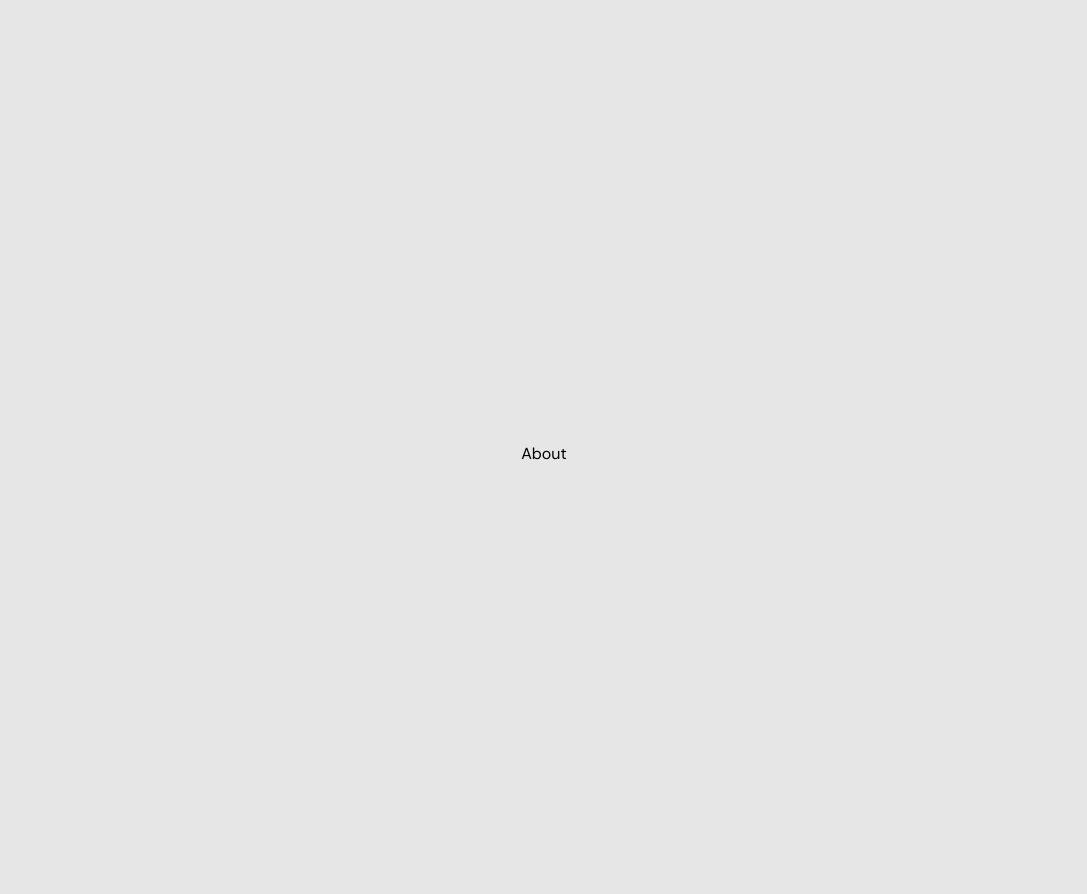
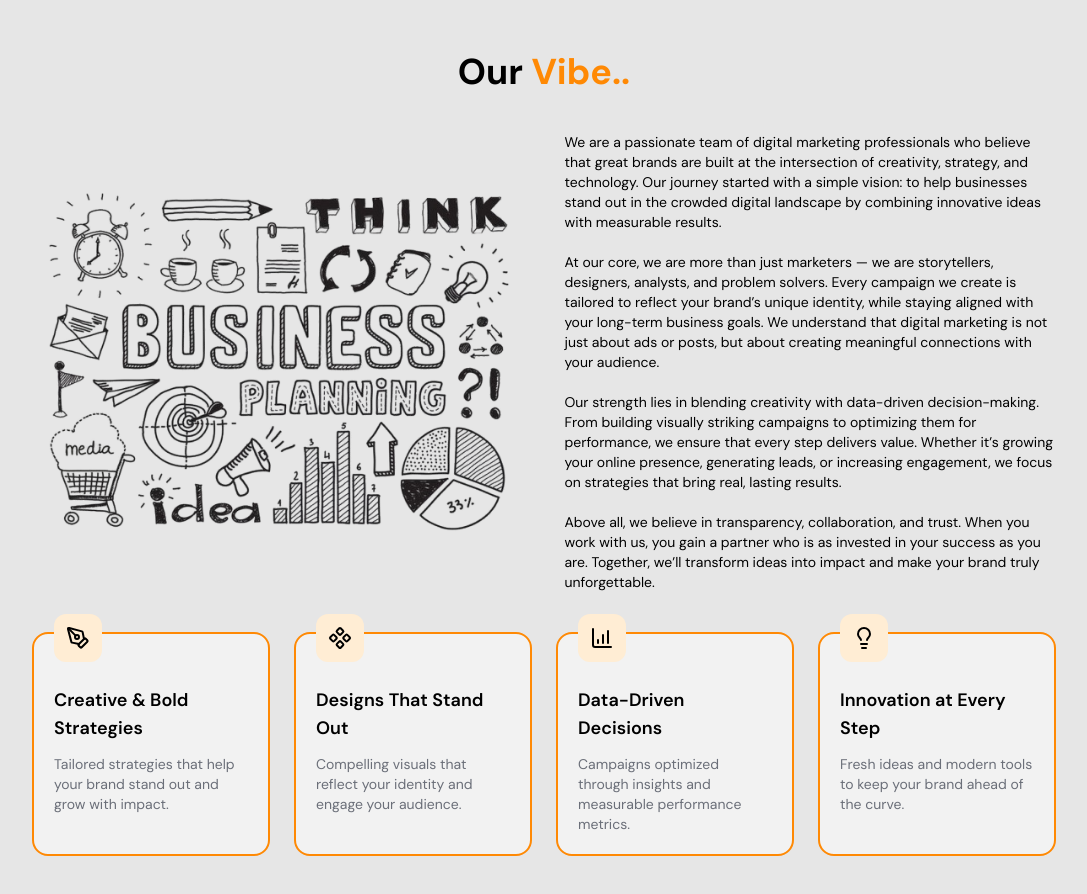
Before and after one commit to zipsar-dev/dm_portfolio, a React (Vite) app: page / in a window 1280 px wide. Shown: the part 740-1634 px from the top of the page, without its empty margins (96-1183 px from the left). Built offline with nearby package versions, Linux system fonts and the light colour scheme.

Commit message:
Add AboutCard component for displaying information with icon, title, and description

```diff
--- /dev/null
+++ b/src/Components/Card/AboutCard.jsx
@@ -0,0 +1,16 @@
+import React from 'react'
+
+const AboutCard = ({icon, title, description}) => {
+
+  return (
+    <div className='w-full h-full border-2 rounded-2xl border-orange-400 p-5 flex flex-col justify-start items-center hover:scale-105 duration-300 cursor-pointer relative bg-white/50'>
+      <div className='p-3 rounded-xl bg-orange-100 absolute -top-5 left-5'>
+        {icon}
+      </div>
+        <h1 className='font-semibold text-lg mt-8 mb-3 text-start'>{title}</h1>
+        <p className='text-gray-900/60 text-sm'>{description}</p>
+    </div>
+  )
+}
+
+export default AboutCard
--- a/src/Sections/About.jsx
+++ b/src/Sections/About.jsx
@@ -1,11 +1,66 @@
-import React from 'react'
+import { ChartColumnIncreasing, Component, Lightbulb, PenTool } from "lucide-react";
+import React from "react";
+import AboutCard from "../Components/Card/AboutCard";
 
 const About = () => {
   return (
-    <section id='About' className='h-screen flex justify-center items-center'>
-      About
+    <section id="About" className="h-screen flex justify-center items-center flex-col">
+      <div>
+        <h1 className="font-bold text-4xl">Our <span className="text-orange-400">Vibe..</span></h1>
+      </div>
+      <div className="w-[80%] flex items-center justify-between mx-auto mt-10">
+        <div className="w-[48%]">
+            <img src="/Images/about.png" alt="About Image" className="w-full h-full object-fill" />
+        </div>
+        <div className="w-[48%]">
+          <p className="md:text-sm">
+            We are a passionate team of digital marketing professionals who
+            believe that great brands are built at the intersection of
+            creativity, strategy, and technology. Our journey started with a
+            simple vision: to help businesses stand out in the crowded digital
+            landscape by combining innovative ideas with measurable results.<br/><br/> At
+            our core, we are more than just marketers — we are storytellers,
+            designers, analysts, and problem solvers. Every campaign we create
+            is tailored to reflect your brand’s unique identity, while staying
+            aligned with your long-term business goals. We understand that
+            digital marketing is not just about ads or posts, but about creating
+            meaningful connections with your audience.<br/><br/> Our strength lies in
+            blending creativity with data-driven decision-making. From building
+            visually striking campaigns to optimizing them for performance, we
+            ensure that every step delivers value. Whether it’s growing your
+            online presence, generating leads, or increasing engagement, we
+            focus on strategies that bring real, lasting results.<br/><br/> Above all, we
+            believe in transparency, collaboration, and trust. When you work
+            with us, you gain a partner who is as invested in your success as
+            you are. Together, we’ll transform ideas into impact and make your
+            brand truly unforgettable.
+          </p>
+        </div>
+      </div>
+      <div className="mt-10 w-[80%] mx-auto grid grid-cols-1 md:grid-cols-4 gap-6">
+        <AboutCard
+        title="Creative & Bold Strategies"
+        description="Tailored strategies that help your brand stand out and grow with impact."
+        icon={<PenTool />}
+        />
+         <AboutCard
+        title="Designs That Stand Out"
+        description="Compelling visuals that reflect your identity and engage your audience."
+        icon={<Component />}
+        />
+         <AboutCard
+        title="Data-Driven Decisions"
+        description="Campaigns optimized through insights and measurable performance metrics."
+        icon={<ChartColumnIncreasing />}
+        />
+         <AboutCard
+        title="Innovation at Every Step"
+        description="Fresh ideas and modern tools to keep your brand ahead of the curve."
+        icon={<Lightbulb />}
+        />
+      </div>
     </section>
-  )
-}
+  );
+};
 
-export default About
+export default About;
--- a/src/Sections/Hero.jsx
+++ b/src/Sections/Hero.jsx
@@ -7,13 +7,13 @@ const Hero = () => {
       className="h-[calc(100vh-80px)] flex justify-center items-center flex-col relative"
     >
       <div className="flex flex-col items-center justify-center gap-1">
-        <h1 className="text-4xl font-bold">We Craft Bold Digital Stories</h1>
+        <h1 className="text-4xl font-bold">We Craft Bold <span className="text-orange-400">Digital</span> Stories</h1>
         <h1 className="text-4xl font-bold">That Sparkle, Engage and Convert</h1>
       </div>
       <p className="text-gray-900/60 my-2">"From strategy to storytelling, we blend creativity with performance marketing to help brands shine in the digital playground."</p>
       <div className="flex gap-4 mt-4">
-        <button className="cursor-pointer font-semibold py-2 px-3 bg-orange-400 rounded-[40px]">Let's Create Magic</button>
-        <button className="cursor-pointer font-semibold border-2 px-3 py-2 border-orange-400 rounded-[40px]">See Our Work</button>
+        <button className="cursor-pointer font-semibold py-2 px-4 text-white bg-orange-400 rounded-[40px]">Let's Create Magic</button>
+        <button className="cursor-pointer font-semibold border-2 px-4 py-2 text-orange-400 border-orange-400 rounded-[40px]">See Our Work</button>
       </div>
     </section>
   );
```
Also changed, not shown: public/Images/about.png (added).
